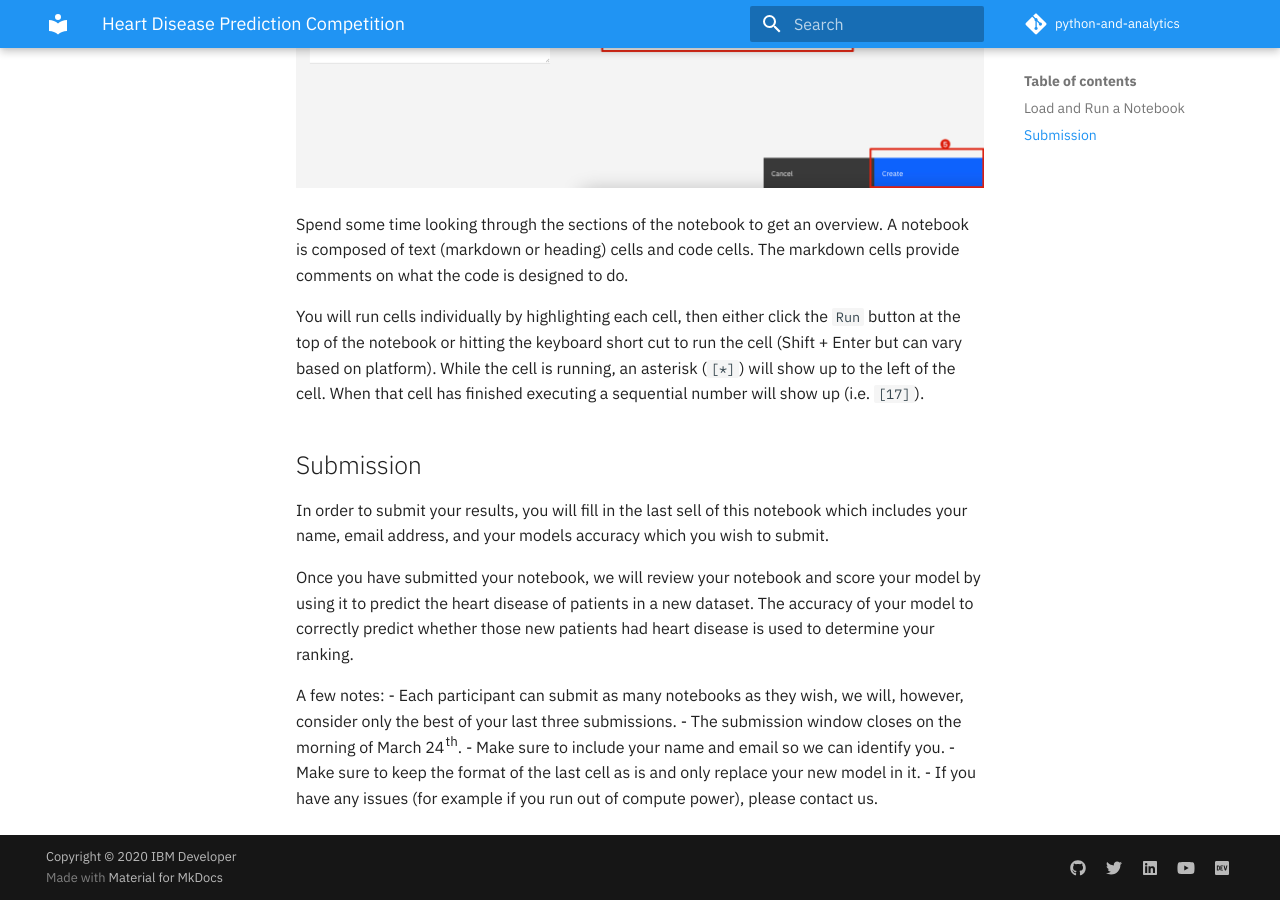
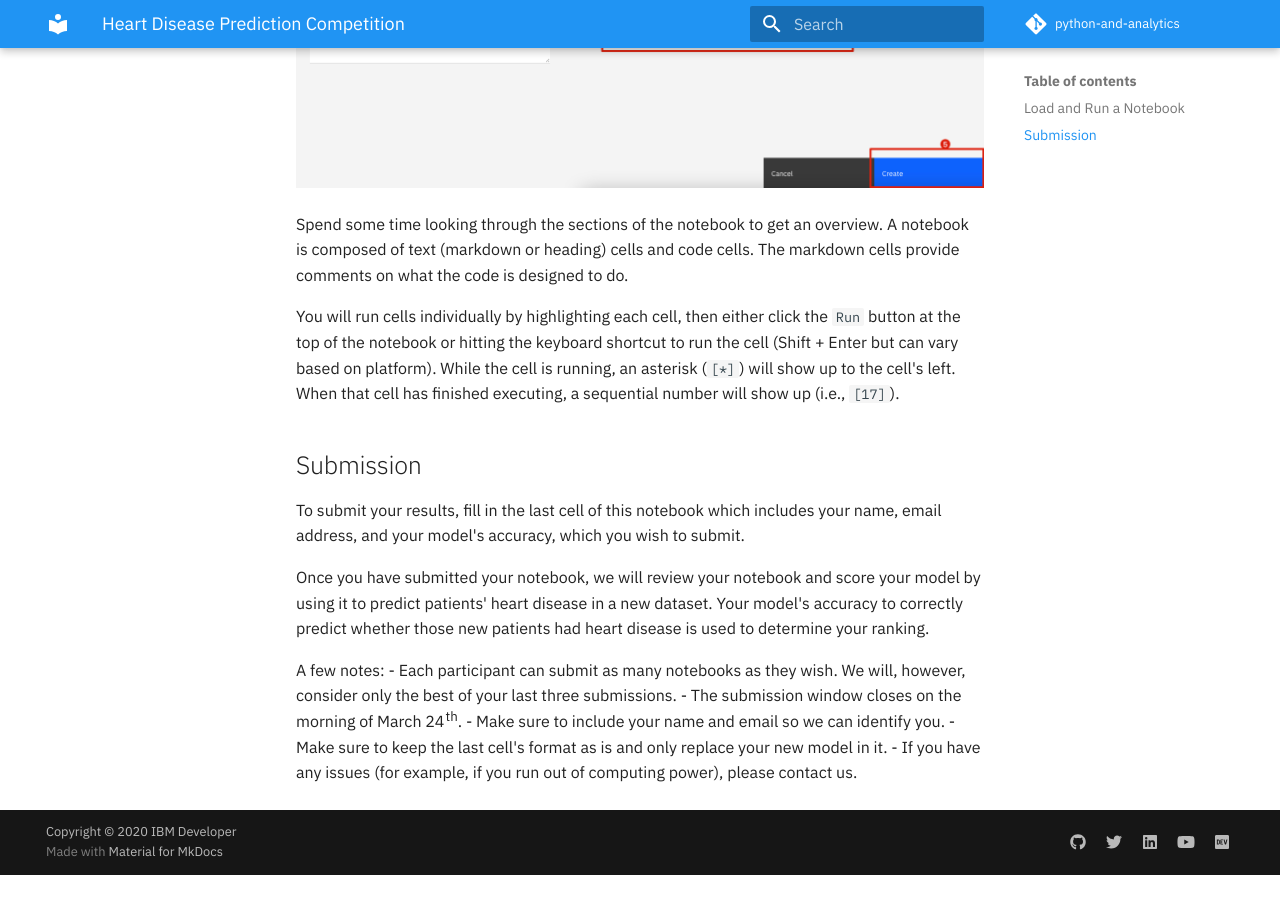
Before and after one commit to IBM/python-and-analytics, an MkDocs documentation site: the page built from docs/heart-disease-competition/README.md, in a window 1280 px wide and 900 px high, scrolled down 1335 px. Built offline with MkDocs 1.6.1 and Material for MkDocs 9.7.7, drawn with Linux system fonts in a browser that asks for light colours; comment, search, counter and statistics services are not loaded; after the commit the page ends 2210 px from its top, so only the background shows below that; some of the changed text lies outside the part shown.

Commit message:
fixed typos in hd challenge docs

```diff
--- a/docs/heart-disease-competition/README.md
+++ b/docs/heart-disease-competition/README.md
@@ -1,10 +1,10 @@
 # Heart Disease Prediction Competition
 
-This is the last part of our journey to data and AI. In this module we will put everything we have learned so far to use by creating a predictor which determines whether a patient has a heart disease.
+This module is the last part of our journey to data and AI. In this module, we will put everything we have learned so far to use by creating a predictor which determines whether a patient has heart disease.
 
-To help you get started, we have put together a notebook that performs the basics update the science and trends a simple machine learning models for you.
+To help you get started, we have put together a notebook that performs the data science basics for you and trains a simple machine learning model for you.
 
-Your task is to improve each section of this notebook, thus improving the accuracy of your final model. The more accurate your models predictions are on unseen data, the better your model is performing.
+Your task is to improve each section of this notebook, thus improving your final model's accuracy. The more accurate your models' predictions are on unseen data, the better your model is performing.
 
 Remember: Your best tool to figure out how to perform the idea you have in mind is a simple online search.
 
@@ -23,17 +23,17 @@ https://github.com/IBM/python-and-analytics/blob/workshop-feb-2021/notebooks/hea
 
 Spend some time looking through the sections of the notebook to get an overview. A notebook is composed of text (markdown or heading) cells and code cells. The markdown cells provide comments on what the code is designed to do.
 
-You will run cells individually by highlighting each cell, then either click the `Run` button at the top of the notebook or hitting the keyboard short cut to run the cell (Shift + Enter but can vary based on platform). While the cell is running, an asterisk (`[*]`) will show up to the left of the cell. When that cell has finished executing a sequential number will show up (i.e. `[17]`).
+You will run cells individually by highlighting each cell, then either click the `Run` button at the top of the notebook or hitting the keyboard shortcut to run the cell (Shift + Enter but can vary based on platform). While the cell is running, an asterisk (`[*]`) will show up to the cell's left. When that cell has finished executing, a sequential number will show up (i.e., `[17]`).
 
 ## Submission
 
-In order to submit your results, you will fill in the last sell of this notebook which includes your name, email address, and your models accuracy which you wish to submit.
+To submit your results, fill in the last cell of this notebook which includes your name, email address, and your model's accuracy, which you wish to submit.
 
-Once you have submitted your notebook, we will review your notebook and score your model by using it to predict the heart disease of patients in a new dataset. The accuracy of your model to correctly predict whether those new patients had heart disease is used to determine your ranking.
+Once you have submitted your notebook, we will review your notebook and score your model by using it to predict patients' heart disease in a new dataset. Your model's accuracy to correctly predict whether those new patients had heart disease is used to determine your ranking.
 
 A few notes:
-- Each participant can submit as many notebooks as they wish, we will, however, consider only the best of your last three submissions.
+- Each participant can submit as many notebooks as they wish. We will, however, consider only the best of your last three submissions.
 - The submission window closes on the morning of March 24th.
 - Make sure to include your name and email so we can identify you.
-- Make sure to keep the format of the last cell as is and only replace your new model in it.
-- If you have any issues (for example if you run out of compute power), please contact us.
+- Make sure to keep the last cell's format as is and only replace your new model in it.
+- If you have any issues (for example, if you run out of computing power), please contact us.
```
